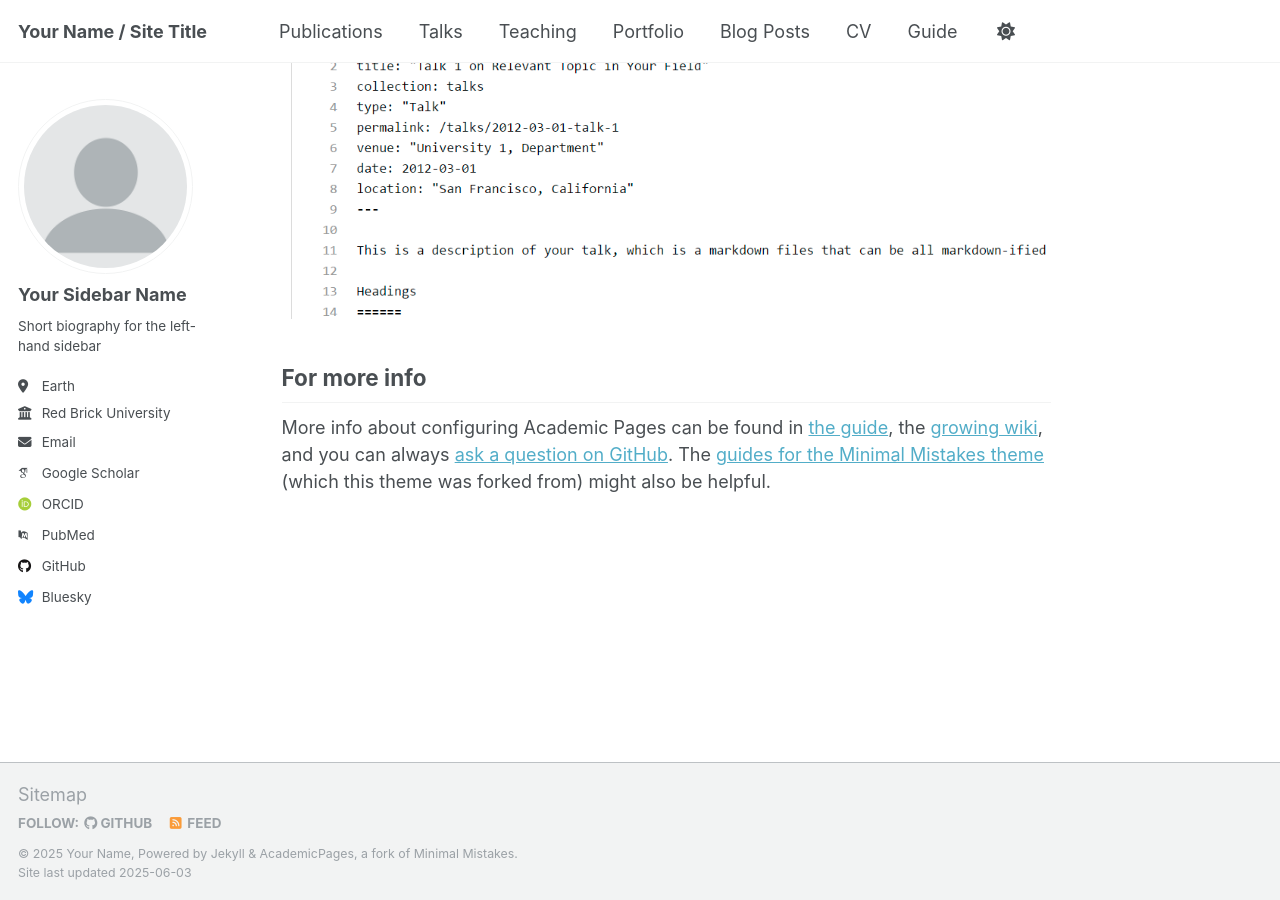
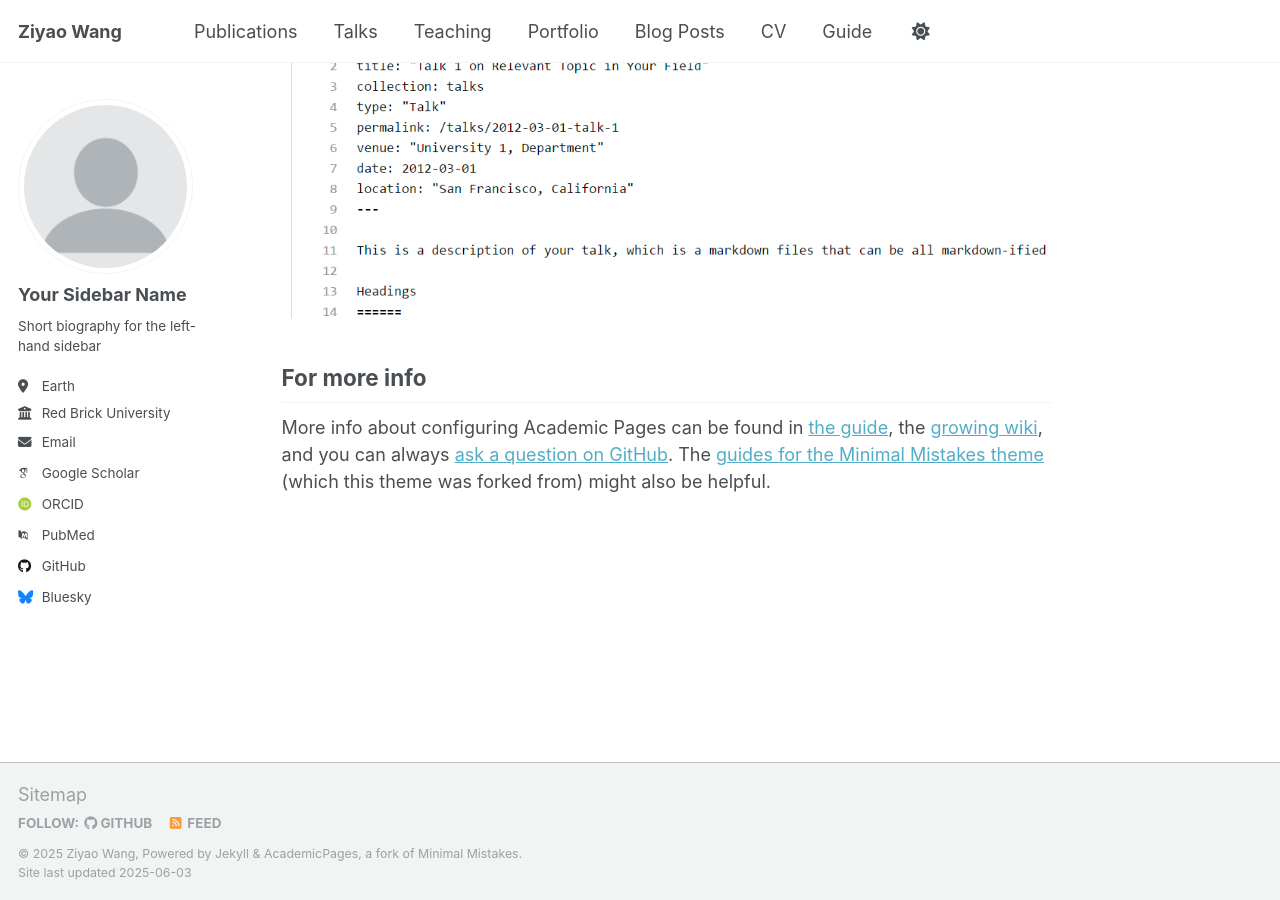
Before and after one commit to WZY10065/ziyaowang100, a Jekyll site: the page built from _pages/about.md, in a window 1280 px wide and 900 px high, scrolled down 2636 px. Built offline with Jekyll 4.4.1, drawn with Linux system fonts in a browser that asks for light colours; some web fonts are replaced.

Commit message:
Update _config.yml

```diff
--- a/_config.yml
+++ b/_config.yml
@@ -9,9 +9,9 @@
 # Basic Site Settings
 locale                   : "en-US"
 site_theme               : "default"
-title                    : "Your Name / Site Title"
+title                    : "Ziyao Wang"
 title_separator          : "-"
-name                     : &name "Your Name"
+name                     : &name "Ziyao Wang"
 description              : &description "personal description"
 url                      : https://academicpages.github.io # the base hostname & protocol for your site e.g. "https://[your GitHub username].github.io" or if you already have some other page hosted on Github then use "https://[your GitHub username].github.io/[Your Repo Name]"
 baseurl                  : "" # the subpath of your site, e.g. "/blog"
```
